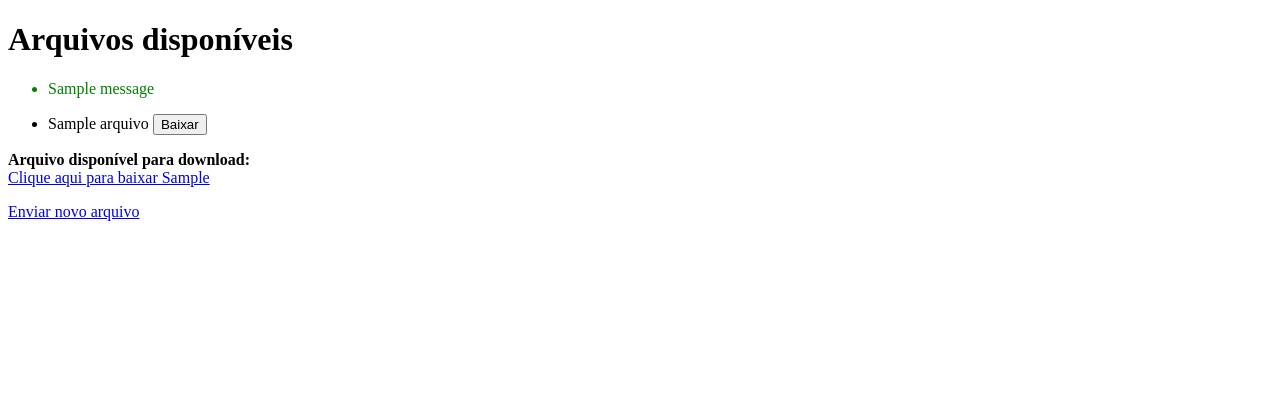
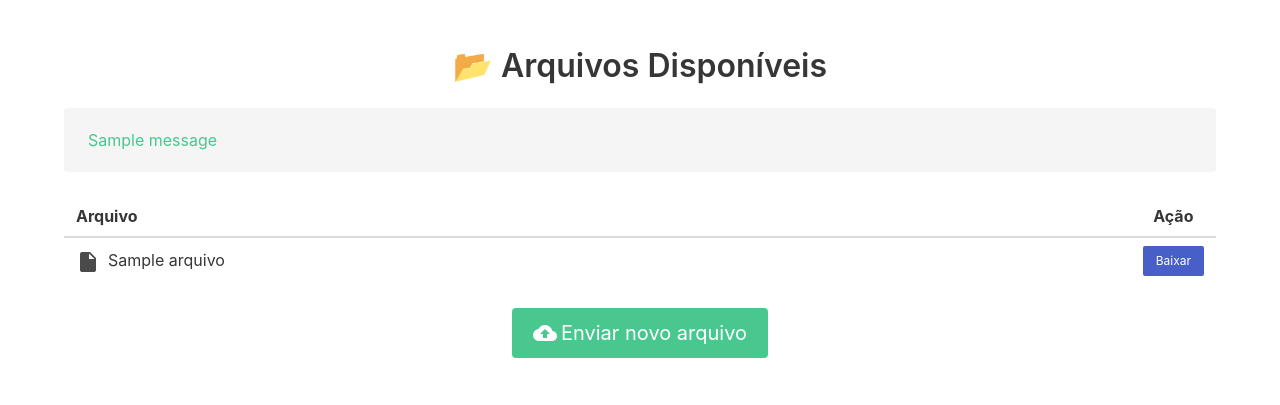
Before and after one commit to iamdiegosanches/udp-file-server, a Flask app: template templates/index.html in a window 1280 px wide. Shown: the top 405 px of the page. Run offline with Flask 3, Linux system fonts and the light colour scheme; the template is opened without the code that fills it: most values are stand-ins (such as "Sample title", 1, 10 or a date in 2020); one stand-in notice (Sample message) is shown; parts of the project's set-up code (start-up, migrations or seed data) failed here and were passed over.

Commit message:
melhorias gráficas

```diff
--- a/templates/index.html
+++ b/templates/index.html
@@ -3,47 +3,68 @@
 <head>
   <meta charset="UTF-8">
   <title>Servidor de Arquivos</title>
+  <link rel="stylesheet" href="https://cdn.jsdelivr.net/npm/bulma@0.9.4/css/bulma.min.css">
+  <link rel="stylesheet" href="https://fonts.googleapis.com/icon?family=Material+Icons">
+  <style>
+    .file-icon {
+      vertical-align: middle;
+      margin-right: 8px;
+      color: #4a4a4a;
+    }
+    .table td, .table th {
+      vertical-align: middle;
+    }
+    .is-narrow {
+      white-space: nowrap;
+    }
+  </style>
 </head>
-<body>
-  <h1>Arquivos disponíveis</h1>
+<body class="section">
+  <div class="container">
+    <h1 class="title is-3 has-text-centered">📂 Arquivos Disponíveis</h1>
 
     {% with messages = get_flashed_messages(with_categories=true) %}
       {% if messages %}
-      <ul>
+        <div class="notification is-light">
           {% for category, message in messages %}
-        <li style="color:
-            {% if category == 'error' %}red
-            {% elif category == 'success' %}green
-            {% elif category == 'info' %}blue
-            {% else %}black{% endif %}">
+            <p class="has-text-{{ 'danger' if category == 'error' else 'success' if category == 'success' else 'info' }}">
               {{ message }}
-        </li>
+            </p>
           {% endfor %}
-      </ul>
+        </div>
       {% endif %}
     {% endwith %}
 
-  <ul>
+    <div class="table-container">
+      <table class="table is-striped is-fullwidth is-hoverable">
+        <thead>
+          <tr>
+            <th>Arquivo</th>
+            <th class="has-text-centered">Ação</th>
+          </tr>
+        </thead>
+        <tbody>
           {% for i, nome in arquivos.items() %}
-      <li>
-        {{ nome }}
-        <form action="{{ url_for('iniciar_download', index=i) }}" method="post" style="display:inline">
-          <button type="submit">Baixar</button>
+            <tr>
+              <td>
+                <i class="material-icons file-icon">insert_drive_file</i>{{ nome }}
+              </td>
+              <td class="has-text-centered is-narrow">
+                <form action="{{ url_for('iniciar_download', index=i) }}" method="post">
+                  <button type="submit" class="button is-link is-small">Baixar</button>
                 </form>
-      </li>
+              </td>
+            </tr>
           {% endfor %}
-  </ul>
+        </tbody>
+      </table>
+    </div>
 
-  {% if arquivo_para_baixar %}
-    <p>
-      <strong>Arquivo disponível para download:</strong><br>
-      <a href="{{ url_for('download', nome=arquivo_para_baixar) }}">
-        Clique aqui para baixar {{ arquivo_para_baixar }}
+    <div class="has-text-centered mt-5">
+      <a href="{{ url_for('upload') }}" class="button is-success is-medium">
+        <i class="material-icons mr-1">cloud_upload</i> Enviar novo arquivo
       </a>
-    </p>
-  {% endif %}
-
-
-  <a href="{{ url_for('upload') }}">Enviar novo arquivo</a>
+    </div>
+  </div>
 </body>
 </html>
```
Also changed, not shown: templates/upload.html (+39 -12 lines). Lines whose indentation alone changed are shown as unchanged.
